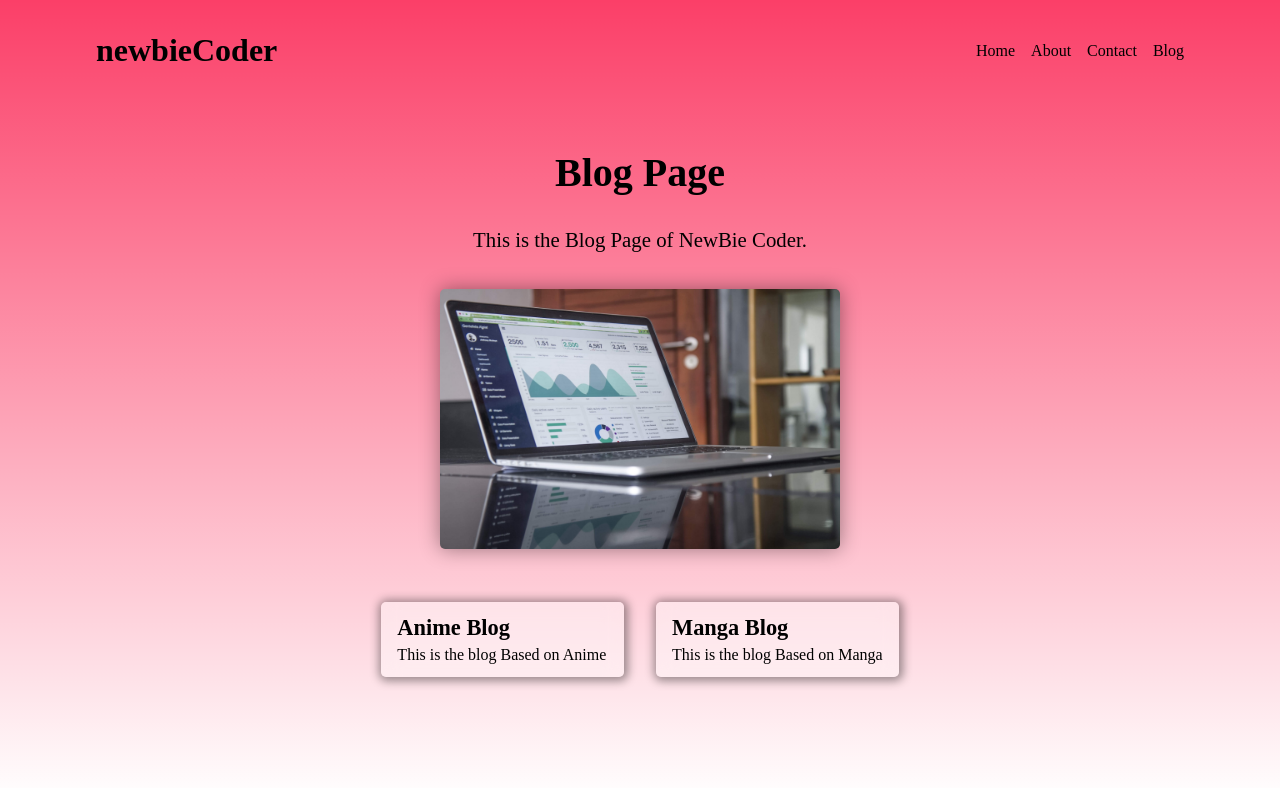
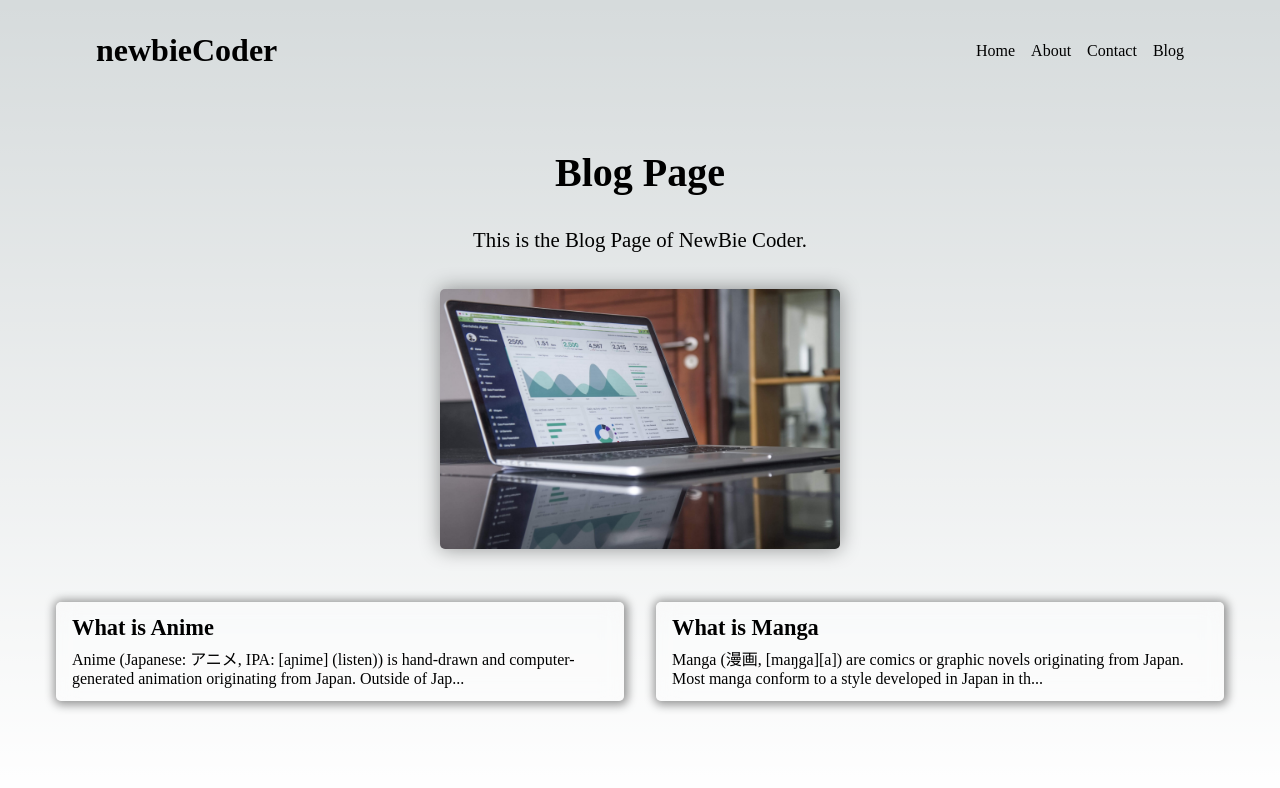
Before and after one commit to dazzlerabhi30800/next.js-CWH-blogSite, a Next.js app: page /blog in a window 1280 px wide. Shown: the top 788 px of the page. Built offline with nearby package versions, Linux system fonts and the light colour scheme.

Commit message:
added fetch endpoint for blogs, getblogs and added localStorage for body bg color

```diff
--- a/blogdata/anime-blog.json
+++ b/blogdata/anime-blog.json
@@ -1,5 +1,6 @@
 {
   "title": "What is Anime",
   "content": "Anime (Japanese: アニメ, IPA: [aɲime] (listen)) is hand-drawn and computer-generated animation originating from Japan. Outside of Japan and in English, anime refers specifically to animation produced in Japan.[1] However, in Japan and in Japanese, anime (a term derived from a shortening of the English word animation) describes all animated works, regardless of style or origin. Animation produced outside of Japan with similar style to Japanese animation is commonly referred to as anime-influenced animation.",
-  "author": "Abhishek Choudhary"
+  "author": "Abhishek Choudhary",
+  "slug": "anime-blog"
 }
--- a/blogdata/manga-blog.json
+++ b/blogdata/manga-blog.json
@@ -1,5 +1,6 @@
 {
   "title": "What is Manga",
   "content": "Manga (漫画, [maŋga][a]) are comics or graphic novels originating from Japan. Most manga conform to a style developed in Japan in the late 19th century, and the form has a long history in earlier Japanese art.[2] The term manga is used in Japan to refer to both comics and cartooning. Outside of Japan, the word is typically used to refer to comics originally published in the country.In Japan, people of all ages and walks of life read manga. The medium includes works in a broad range of genres: action, adventure, business and commerce, comedy, detective, drama, historical, horror, mystery, romance, science fiction and fantasy, erotica (hentai and ecchi), sports and games, and suspense, among others. Many manga are translated into other languages.",
-  "author": "Takehiko Inoue"
+  "author": "Takehiko Inoue",
+  "slug": "manga-blog"
 }
--- a/pages/_app.js
+++ b/pages/_app.js
@@ -1,10 +1,19 @@
-import { useState } from "react";
+import { useEffect, useState } from "react";
 import "@/styles/globals.css";
 import "../styles/style.css";
 import Navbar from "@/Components/Navbar";
 
 export default function App({ Component, pageProps }) {
-  const [color, setColor] = useState("#fb3f68");
+  const isServer = typeof window === "undefined";
+  // const [color, setColor] = useState("#fb3f68");
+  const [color, setColor] = useState(
+    !isServer ? localStorage.getItem("bgcolor") : "#fb3f68"
+  );
+  // #fb3f68
+  useEffect(() => {
+    localStorage.setItem("bgcolor", color);
+  }, [color]);
+
   return (
     <>
       <Navbar setColor={setColor} />
--- a/pages/api/blogs.js
+++ b/pages/api/blogs.js
@@ -1,9 +1,15 @@
 // Next.js API route support: https://nextjs.org/docs/api-routes/introduction
 import * as fs from "fs";
 
-export default function handler(req, res) {
-  fs.readdir("blogdata", (err, data) => {
-    console.log(data);
-    res.status(200).json(data);
-  });
+export default async function handler(req, res) {
+  let data = await fs.promises.readdir("blogdata");
+  let myFile;
+  let allData = [];
+  for (let i = 0; i < data.length; i++) {
+    const item = data[i];
+    console.log(item);
+    myFile = await fs.promises.readFile(`blogdata/${item}`, "utf-8");
+    allData.push(JSON.parse(myFile));
+  }
+  res.status(200).json(allData);
 }
--- a/pages/blog.js
+++ b/pages/blog.js
@@ -1,9 +1,15 @@
-import React from "react";
+import React, { useEffect, useState } from "react";
 import styles from "@/styles/Home.module.css";
 import Image from "next/image";
 import Link from "next/link";
 
 const Blog = () => {
+  const [blogData, setBlogData] = useState([]);
+  useEffect(() => {
+    fetch("http://localhost:3000/api/blogs")
+      .then((a) => a.json())
+      .then((a) => setBlogData(a));
+  }, []);
   return (
     <>
       <main className={`${styles.main}`}>
@@ -20,18 +26,18 @@ const Blog = () => {
           alt="home-background"
         />
         <div className={styles.blogGrid}>
-          <Link href={"/blogpost/anime-blog"}>
-            <div className={styles.blog}>
-              <h2>Anime Blog</h2>
-              <p>This is the blog Based on Anime</p>
-            </div>
-          </Link>
-          <Link href={"/blogpost/manga-blog"}>
-            <div className={styles.blog}>
-              <h2>Manga Blog</h2>
-              <p>This is the blog Based on Manga</p>
-            </div>
-          </Link>
+          {blogData.map(
+            ({ title: title, content: content, slug: slug }, index) => {
+              return (
+                <Link href={`/blogpost/${slug}`} key={index}>
+                  <div className={styles.blog}>
+                    <h2>{title}</h2>
+                    <p>{content.substring(0, 130)}...</p>
+                  </div>
+                </Link>
+              );
+            }
+          )}
         </div>
       </main>
     </>
--- a/styles/Home.module.css
+++ b/styles/Home.module.css
@@ -21,10 +21,10 @@
   display: flex;
   justify-content: space-between;
   align-items: center;
-  padding: 2rem 6rem;
+  padding: 2rem;
 }
 .logo {
-  font-size: 2rem;
+  font-size: 1.4rem;
   font-weight: 700;
 }
 .links {
@@ -80,4 +80,10 @@
   .blogGrid {
     grid-template-columns: repeat(2, 1fr);
   }
+  .navbar {
+    padding: 2rem 6rem;
+  }
+  .logo {
+    font-size: 2rem;
+  }
 }
```
Also changed, not shown: pages/blogpost/[slug].js (+11 -8 lines).
